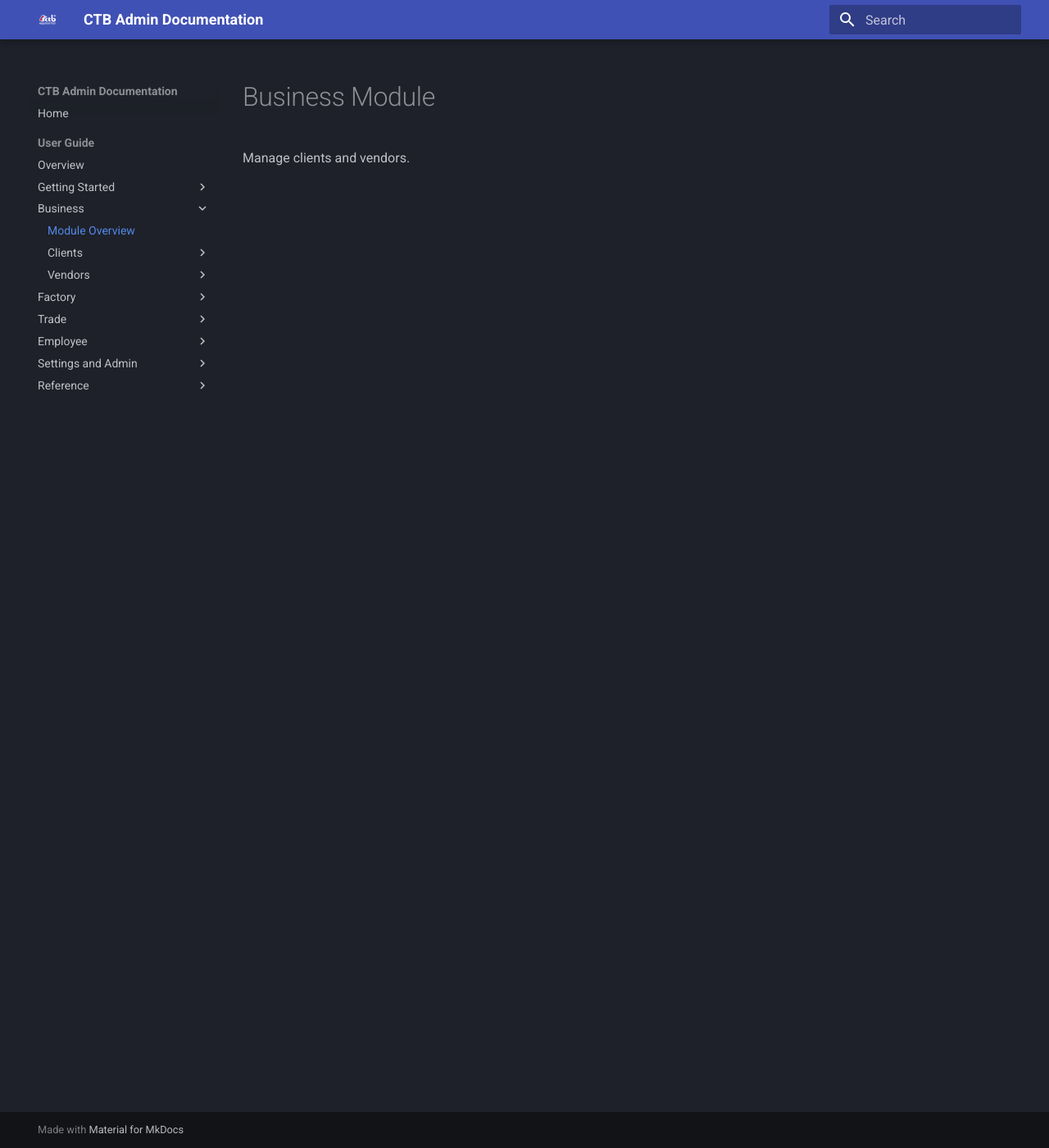
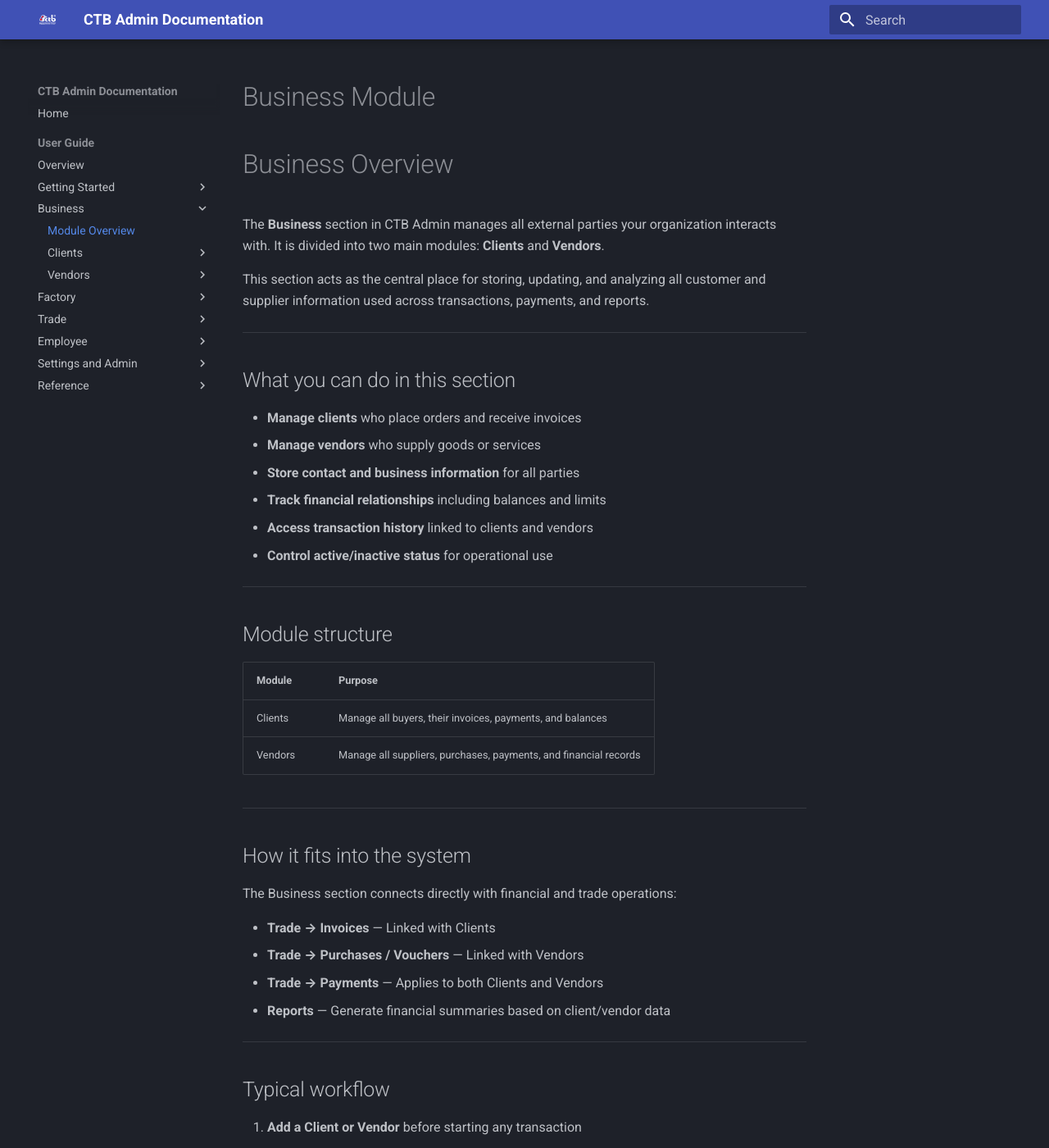
Before and after one commit to sharf-shawon/CTB2025.docs, an MkDocs documentation site: the page built from docs/user-guide/01-business/README.md, in a window 1280 px wide and 1400 px high. Shown: the whole window at 82% size. Built offline with MkDocs 1.6.1 and Material for MkDocs 9.7.7, drawn with Linux system fonts in a browser that asks for light colours; some of the changed text lies outside the part shown.

Commit message:
add business overview

```diff
--- a/docs/user-guide/01-business/README.md
+++ b/docs/user-guide/01-business/README.md
@@ -1,3 +1,65 @@
 # Business Module
 
-Manage clients and vendors.
+# Business Overview
+
+The **Business** section in CTB Admin manages all external parties your organization interacts with. It is divided into two main modules: **Clients** and **Vendors**.
+
+This section acts as the central place for storing, updating, and analyzing all customer and supplier information used across transactions, payments, and reports.
+
+______________________________________________________________________
+
+## What you can do in this section
+
+- **Manage clients** who place orders and receive invoices
+- **Manage vendors** who supply goods or services
+- **Store contact and business information** for all parties
+- **Track financial relationships** including balances and limits
+- **Access transaction history** linked to clients and vendors
+- **Control active/inactive status** for operational use
+
+______________________________________________________________________
+
+## Module structure
+
+| Module  | Purpose                                                          |
+| ------- | ---------------------------------------------------------------- |
+| Clients | Manage all buyers, their invoices, payments, and balances        |
+| Vendors | Manage all suppliers, purchases, payments, and financial records |
+
+______________________________________________________________________
+
+## How it fits into the system
+
+The Business section connects directly with financial and trade operations:
+
+- **Trade → Invoices** — Linked with Clients
+- **Trade → Purchases / Vouchers** — Linked with Vendors
+- **Trade → Payments** — Applies to both Clients and Vendors
+- **Reports** — Generate financial summaries based on client/vendor data
+
+______________________________________________________________________
+
+## Typical workflow
+
+1. **Add a Client or Vendor** before starting any transaction
+1. **Use them in transactions** (Invoices for clients, Purchases for vendors)
+1. **Record payments** to update balances
+1. **Review details and reports** for financial tracking
+
+______________________________________________________________________
+
+## Key difference between Clients and Vendors
+
+| Aspect          | Clients           | Vendors              |
+| --------------- | ----------------- | -------------------- |
+| Role            | Buyers            | Suppliers            |
+| Money Flow      | Receive money     | Pay money            |
+| Used In         | Invoices          | Purchases / Vouchers |
+| Balance Meaning | Amount receivable | Amount payable       |
+
+______________________________________________________________________
+
+## Related sections
+
+- **Trade Management** — Handles invoices, purchases, and payments
+- **Reports** — Provides financial insights and summaries
```
